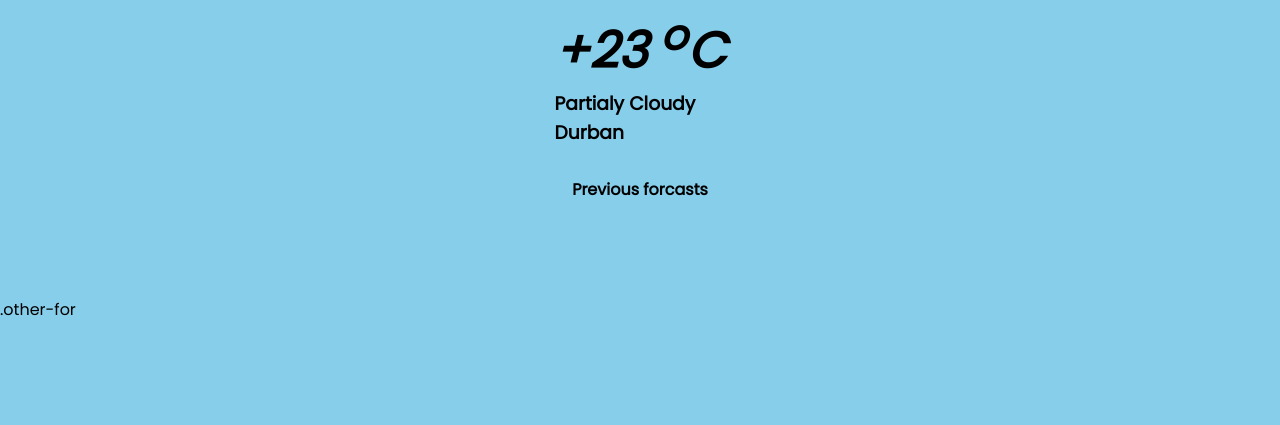
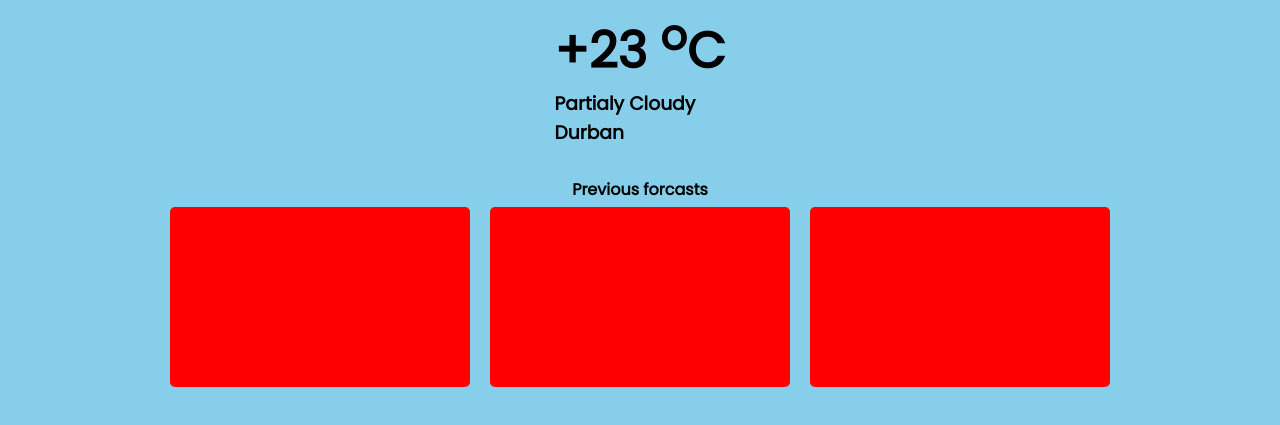
Before and after one commit to morehwachege/refactored-spoon, a plain HTML site: page index.html in a window 1280 px wide. Shown: the part 353-778 px from the top of the page. Drawn offline with Linux system fonts and the light colour scheme; no server answers.

Commit message:
add previous forcasts data

```diff
--- a/index.html
+++ b/index.html
@@ -45,7 +45,11 @@
                 <h4 class="previous">Previous forcasts</h4>
             </div>
 
-            .other-for
+            <div class="other-forecasts">
+                <div class="day day1"></div>
+                <div class="day day2"></div>
+                <div class="day day3"></div>
+            </div>
 
     </main>
 
--- a/src/style.css
+++ b/src/style.css
@@ -47,7 +47,7 @@ body{
 
 .information{
     width: 100%;
-    height: 500px;
+    height: 400px;
     display: flex;
     flex-direction: column;
     justify-content: flex-start;
@@ -61,11 +61,27 @@ body{
 .desc-temp{
     text-align: center;
     font-size: 50px;
-    font-style: italic;
+    /* font-style: italic; */
     font-weight: 600;
 }
 .previous{
     font-size: 16px;
     margin-top: 30px;
-    margin-bottom: 30px;
+    margin-bottom: 10px;
 }
+.other-forecasts{
+    width: 100%;
+    height: 200px;
+    display: grid;
+    grid-auto-flow: column;
+    grid-template-columns: auto auto auto ;
+    grid-template-rows: auto;
+    justify-content: center;
+}
+.day{
+    width: 300px;
+    height: auto;
+    background-color: red;
+    border-radius: 5px;
+    margin: 10px;
+}
```
